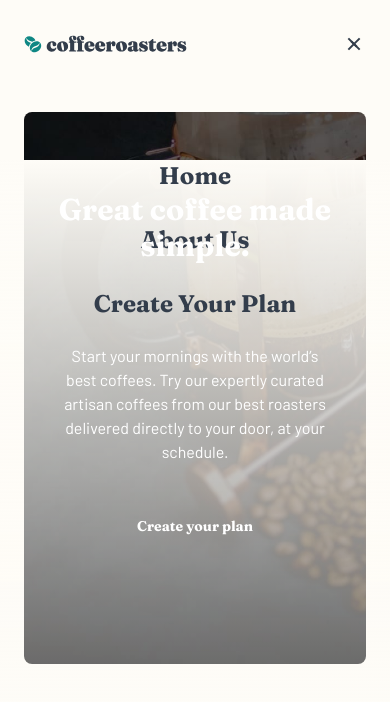
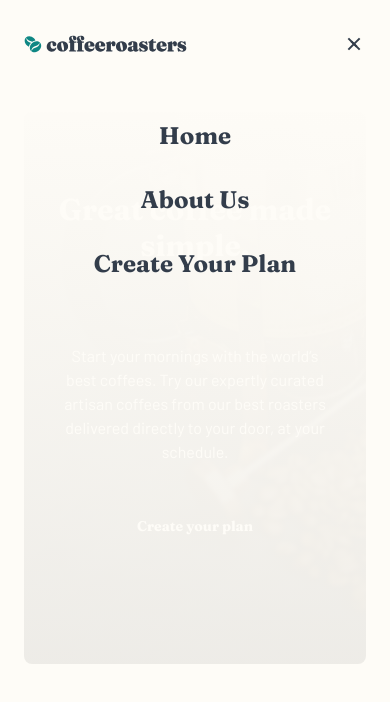
Before and after one commit to BartqD/Coffeeroasters, a Next.js app: page / in a window 390 px wide. Both pictures are taken after a click on the button 354 px from the left and 44 px from the top of the page. Shown: the top 702 px of the page. Built offline with nearby package versions, Linux system fonts and the light colour scheme.

Commit message:
fix: nav-bar position fixed

```diff
--- a/components/nav/nav-bar.tsx
+++ b/components/nav/nav-bar.tsx
@@ -71,8 +71,8 @@ const NavBar: React.FC = () => {
 			animate='open'
 			exit='closed'
 			variants={mobileLinksVariants}
-			className='fixed inset-0 w-full h-screen z-10 flex flex-col bg-gradient-to-b text-2xl items-center mt-40 marker:uppercase md:text-sm font-bold text-dark-grey font-fraunces gap-8 from-light-cream to-transparent'>
-			<motion.div variants={mobileLinksVariants} key={2}>
+			className=' absolute inset-0 w-full h-screen flex flex-col bg-gradient-to-b text-2xl items-center mt-20 marker:uppercase md:text-sm font-bold text-dark-grey font-fraunces gap-8 from-light-cream to-light-cream/90'>
+			<motion.div className='mt-10' variants={mobileLinksVariants} key={2}>
 				<Link className='link' href='/'>
 					Home
 				</Link>
@@ -106,7 +106,7 @@ const NavBar: React.FC = () => {
 	)
 
 	return (
-		<nav className='max-w-[1440px] mx-auto flex items-center justify-between flex-wrap bg-light-cream py-8 px-6 relative'>
+		<nav className='max-w-[1440px] z-20 mx-auto flex items-center justify-between flex-wrap bg-light-cream py-8 px-6 relative'>
 			<Link href='#' className='inline-flex logo'>
 				<Image src={logo} width={163} height={18} alt='coffee bean logo' />
 			</Link>
```
